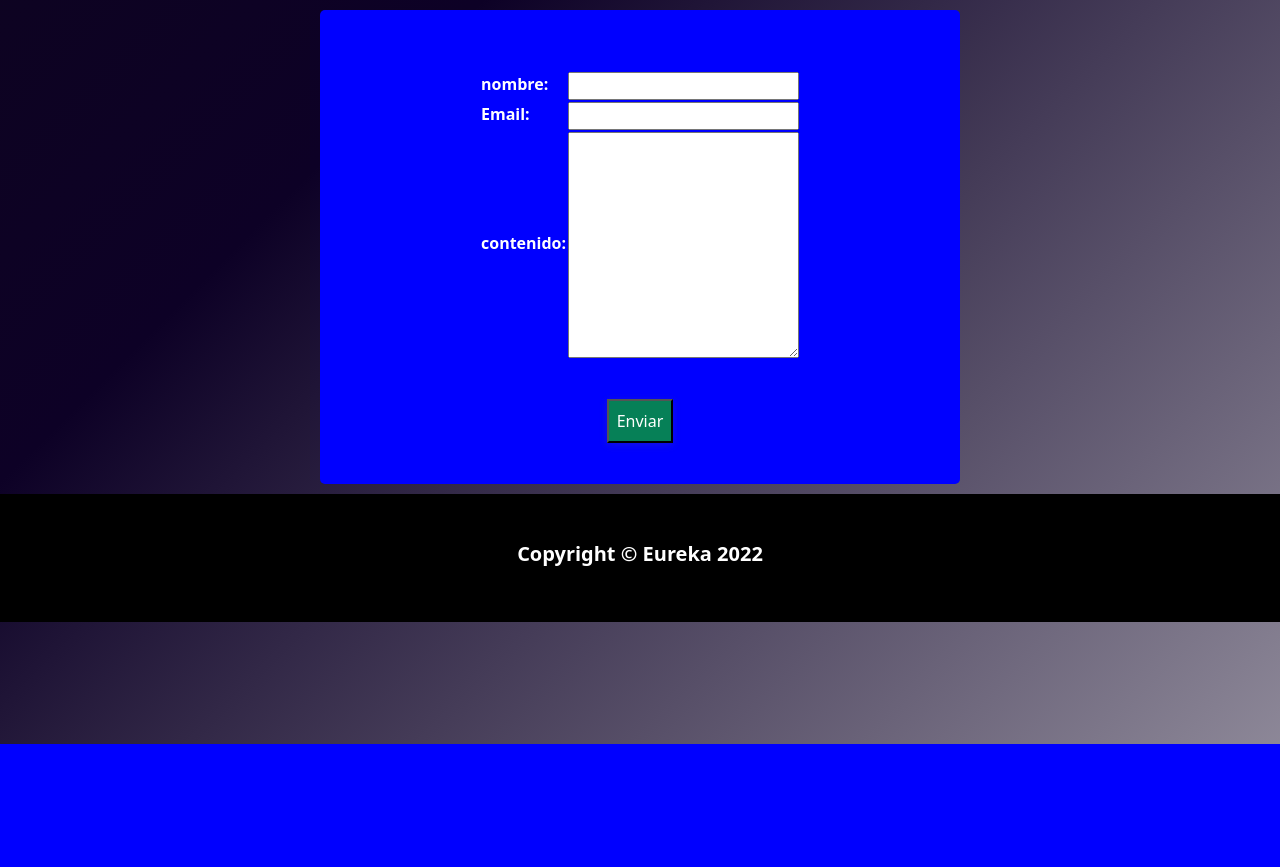
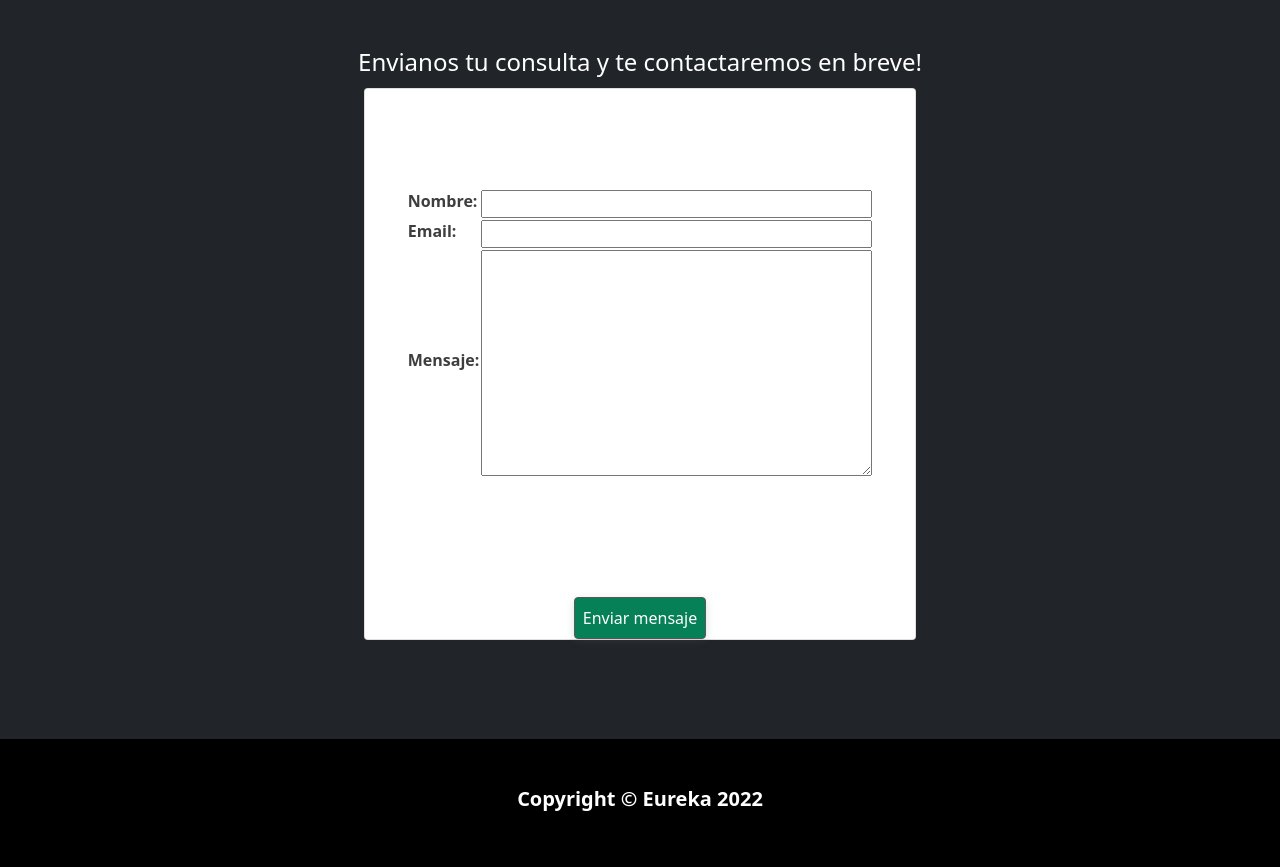
Before and after one commit to guiarango/ecommerce_productos_electronicos, a Django app: page /contacto/ in a window 1280 px wide. Shown: the part 56-923 px from the top of the page. Before the commit the page ends 800 px from the top, so only its background shows below. Run offline with Django 4.2, Linux system fonts and the light colour scheme; parts of the project's set-up code (start-up, migrations or seed data) failed here and were passed over; some libraries are stand-ins or nearby versions.

Commit message:
Cambios en Contacto

```diff
--- a/contacto/forms.py
+++ b/contacto/forms.py
@@ -2,8 +2,8 @@ from django import forms
 
 class FormularioContacto(forms.Form):
 
-    nombre=forms.CharField(label="nombre",required=True)
+    nombre=forms.CharField(label="Nombre",required=True)
 
     email=forms.CharField(label="Email",required=True)
 
-    contenido=forms.CharField(label="contenido", widget=forms.Textarea)
+    contenido=forms.CharField(label="Mensaje", widget=forms.Textarea)
--- a/contacto/templates/contacto/contacto.html
+++ b/contacto/templates/contacto/contacto.html
@@ -5,21 +5,25 @@
 {% block contenido %}
 
 
-  <div class="contenedorFormulario">
+<section class="py-5 bg-dark">
+    <h4 class="text-white text-center">Envianos tu consulta y te contactaremos en breve!</h4>
+    <div class="contenedorFormulario bg-dark">
+        {% if "valido" in request.GET %}
 
-    {% if "valido" in request.GET %}
+        <p style="color:white;">informacion enviada correctamente, gracias.</p>
 
-    <p style="color:white;">informacion enviada correctamente , gracias</p>
-
-    {% endif %}
-
-   <form action="" method="POST" style="text-align:center;">
-     {% csrf_token %}
-     <table style="color:white; margin:20px auto ;">{{miFormulario.as_table}}</table>
-     <input type="submit" value="Enviar">
-   </form>
-  </div>
-
+        {% endif %}
+        <div class="container px-5 px-lg-6 mt-6">
+          <div class="row gx-2 gx-lg-2 justify-content-center">
+            <form class="card h-100" action="" method="POST" style="text-align:center;">
+              {% csrf_token %}
+              <table class="card-body" style="color:rgb(62, 62, 62); margin:100px auto ;">{{miFormulario.as_table}}</table>
+              <input class="btn btn-outline-dark" type="submit" value="Enviar mensaje">
+            </form>
+          </div>
+        </div>
+    </div>
+</section>
 
 
 {% endblock %}
--- a/contacto/views.py
+++ b/contacto/views.py
@@ -9,14 +9,12 @@ def contacto(request):
     if request.method=="POST":
         formulario_contacto=FormularioContacto(data=request.POST)
         if  formulario_contacto.is_valid():
-              nombre=request.POST.get("nombre")
-              email=request.POST.get("email")
-              contenido=request.POST.get("contenido")
-
+              nombre=request.POST.get("Nombre")
+              email=request.POST.get("Email")
+              contenido=request.POST.get("Mensaje")
               email=EmailMessage("Mensaje desde App Django",
-              "El usuario con nombre {}con la direccion {} te escribe lo siguiente:\n\n {}".format(nombre,email,contenido),
+              "El usuario con nombre {} con la direccion {} te escribe lo siguiente:\n\n {}".format(nombre,email,contenido),
               " ",["barbargustavomili@gmail.com "], reply_to=[email] )
-
               try:
                    email.send ()
 
```
Also changed, not shown: db.sqlite3.
